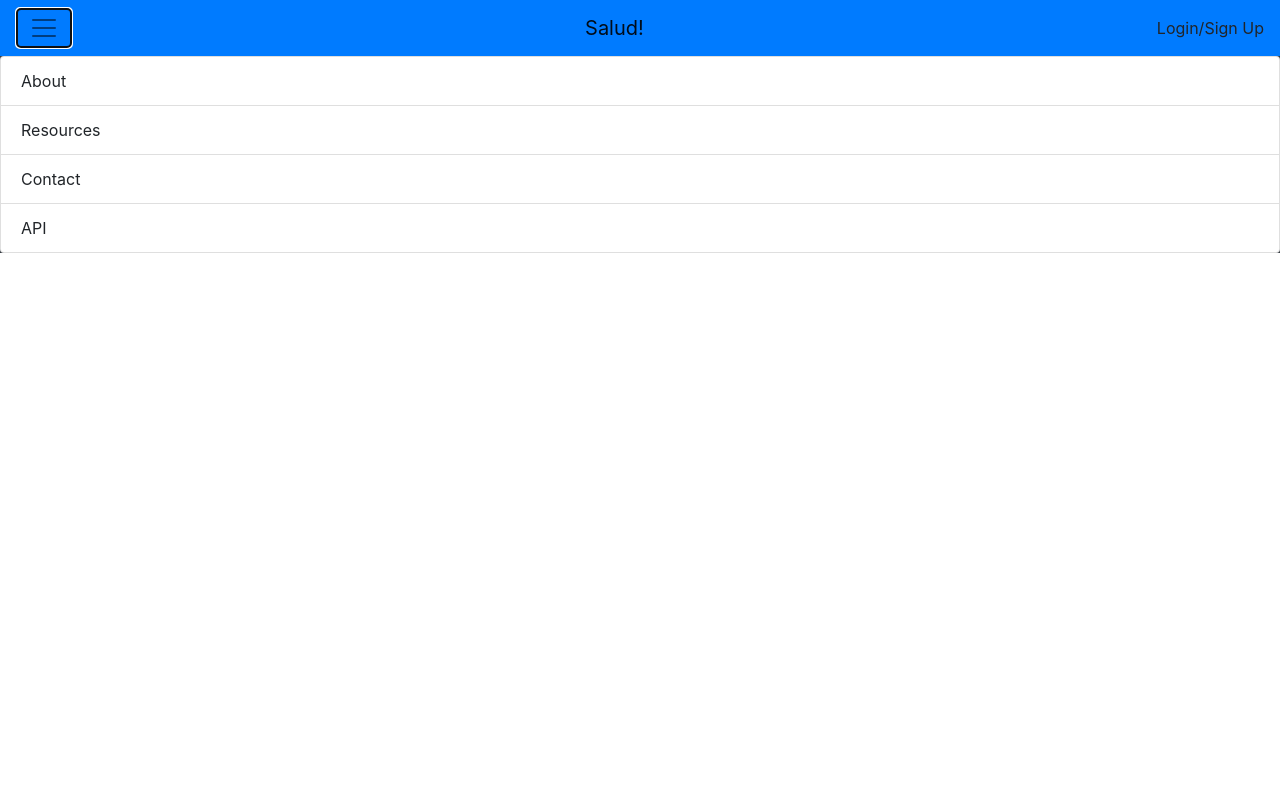
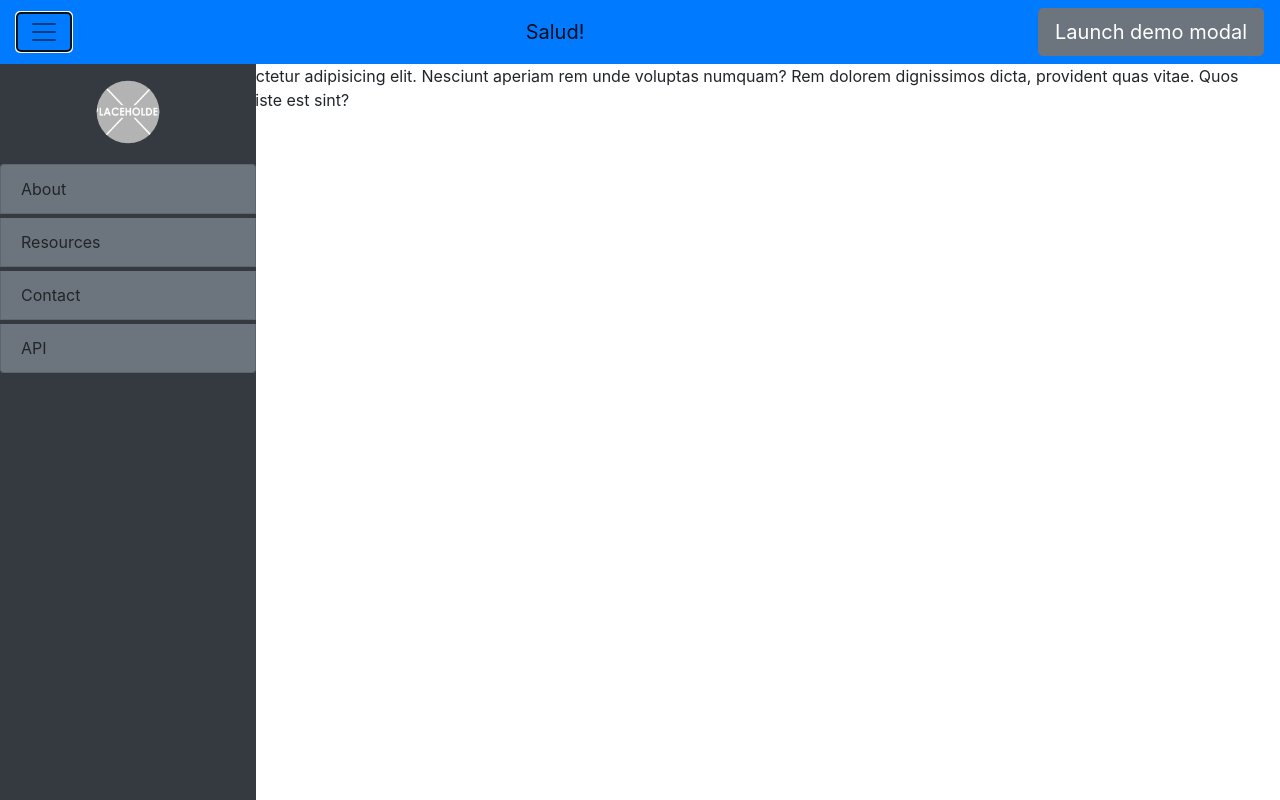
Before and after one commit to mcraepv/Salud, an Angular app in the folder client/: page / in a window 1280 px wide. Both pictures are taken after a click on the button "Toggle navigation". Built offline with nearby package versions, Linux system fonts and the light colour scheme.

Commit message:
implements basic modal

```diff
--- a/client/src/app/app.component.html
+++ b/client/src/app/app.component.html
@@ -1,2 +1,7 @@
 <app-navbar></app-navbar>
 <app-sidenav *ngIf="SidenavTogglerService.toggled"></app-sidenav>
+<p>
+  Lorem ipsum dolor sit amet consectetur adipisicing elit. Nesciunt aperiam rem
+  unde voluptas numquam? Rem dolorem dignissimos dicta, provident quas vitae.
+  Quos dolore id recusandae neque illum iste est sint?
+</p>
--- a/client/src/app/navbar/navbar.component.html
+++ b/client/src/app/navbar/navbar.component.html
@@ -1,5 +1,5 @@
 <nav class="navbar navbar-light bg-primary">
   <app-sidenav-toggler></app-sidenav-toggler>
   <a class="navbar-brand mx-auto">Salud!</a>
-  <a>Login/Sign Up</a>
+  <app-sign-in></app-sign-in>
 </nav>
--- a/client/src/app/sidenav/sidenav.component.css
+++ b/client/src/app/sidenav/sidenav.component.css
@@ -0,0 +1,12 @@
+.sidenav {
+  z-index: 1;
+  position: fixed;
+  width: 20vw;
+  height: 100vh;
+}
+
+#sidenav-placeholder {
+  width: 30%;
+  height: 10%;
+  clip-path: circle(40%);
+}
--- a/client/src/app/sidenav/sidenav.component.html
+++ b/client/src/app/sidenav/sidenav.component.html
@@ -1,8 +1,15 @@
-<nav class="navbar-dark bg-dark">
-  <ul class="list-group">
-    <li class="list-group-item">About</li>
-    <li class="list-group-item">Resources</li>
-    <li class="list-group-item">Contact</li>
-    <li class="list-group-item">API</li>
-  </ul>
-</nav>
+<div class="sidenav bg-dark">
+  <img
+    src="../../assets/placeholder-sidenav.png"
+    id="sidenav-placeholder"
+    class="my-2 mx-auto d-block"
+  />
+  <nav>
+    <ul class="list-group">
+      <li class="list-group-item bg-secondary mt-1">About</li>
+      <li class="list-group-item bg-secondary mt-1">Resources</li>
+      <li class="list-group-item bg-secondary mt-1">Contact</li>
+      <li class="list-group-item bg-secondary mt-1">API</li>
+    </ul>
+  </nav>
+</div>
--- /dev/null
+++ b/client/src/app/sign-in/sign-in.component.html
@@ -0,0 +1,3 @@
+<button class="btn btn-lg btn-secondary" (click)="open()">
+  Launch demo modal
+</button>
--- /dev/null
+++ b/client/src/app/sign-in/sign-in.component.ts
@@ -0,0 +1,52 @@
+import { Component, OnInit, Input } from '@angular/core';
+import { NgbActiveModal, NgbModal } from '@ng-bootstrap/ng-bootstrap';
+
+@Component({
+  selector: 'input-modal-content',
+  template: `
+    <div class="modal-header">
+      <h4 class="modal-title">Hi there!</h4>
+      <button
+        type="button"
+        class="close"
+        aria-label="Close"
+        (click)="activeModal.dismiss('Cross click')"
+      >
+        <span aria-hidden="true">&times;</span>
+      </button>
+    </div>
+    <div class="modal-body">
+      <p>Hello, {{ name }}!</p>
+    </div>
+    <div class="modal-footer">
+      <button
+        type="button"
+        class="btn btn-outline-dark"
+        (click)="activeModal.close('Close click')"
+      >
+        Close
+      </button>
+    </div>
+  `,
+})
+export class InputModalContent {
+  @Input() name;
+
+  constructor(public activeModal: NgbActiveModal) {}
+}
+
+@Component({
+  selector: 'app-sign-in',
+  templateUrl: './sign-in.component.html',
+  styleUrls: ['./sign-in.component.css'],
+})
+export class SignInComponent implements OnInit {
+  constructor(private modalService: NgbModal) {}
+
+  open(): void {
+    const modalRef = this.modalService.open(InputModalContent);
+    modalRef.componentInstance.name = 'World';
+  }
+
+  ngOnInit(): void {}
+}
```
Also changed, not shown: client/src/app/app.module.ts (+6 -8 lines), client/src/app/sign-in/sign-in.component.css (added), client/src/assets/placeholder-sidenav.png (added), 1 other file (tests, documents, lock files or other folders).
